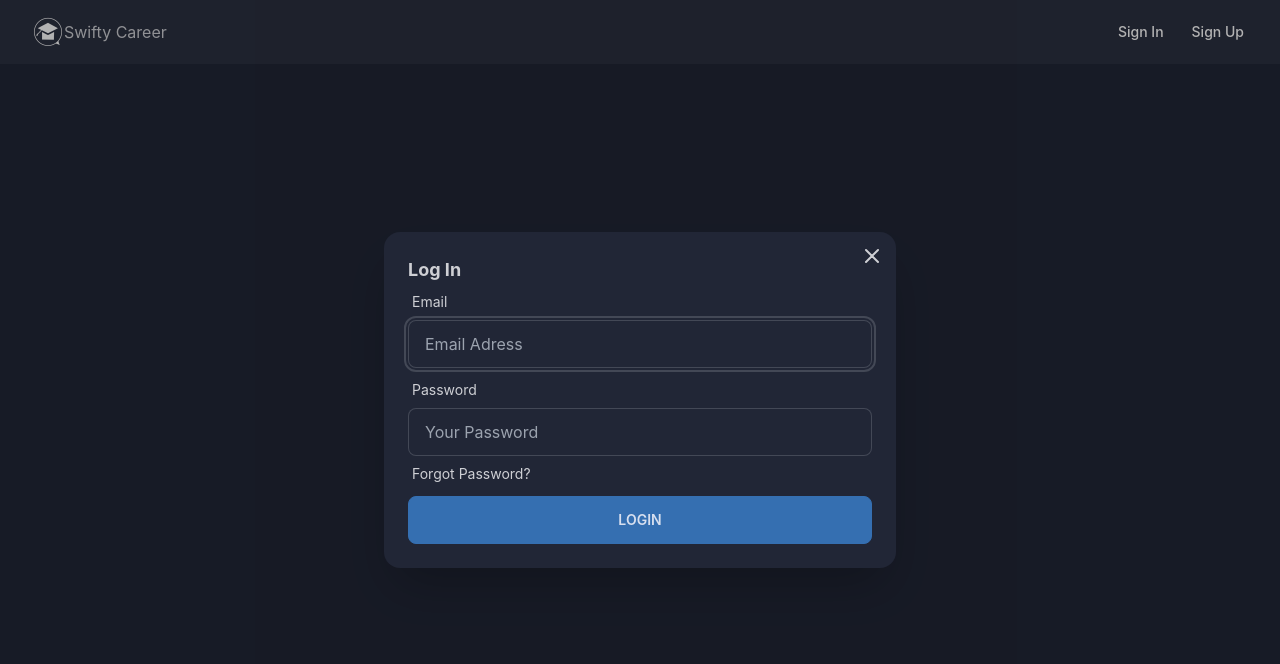
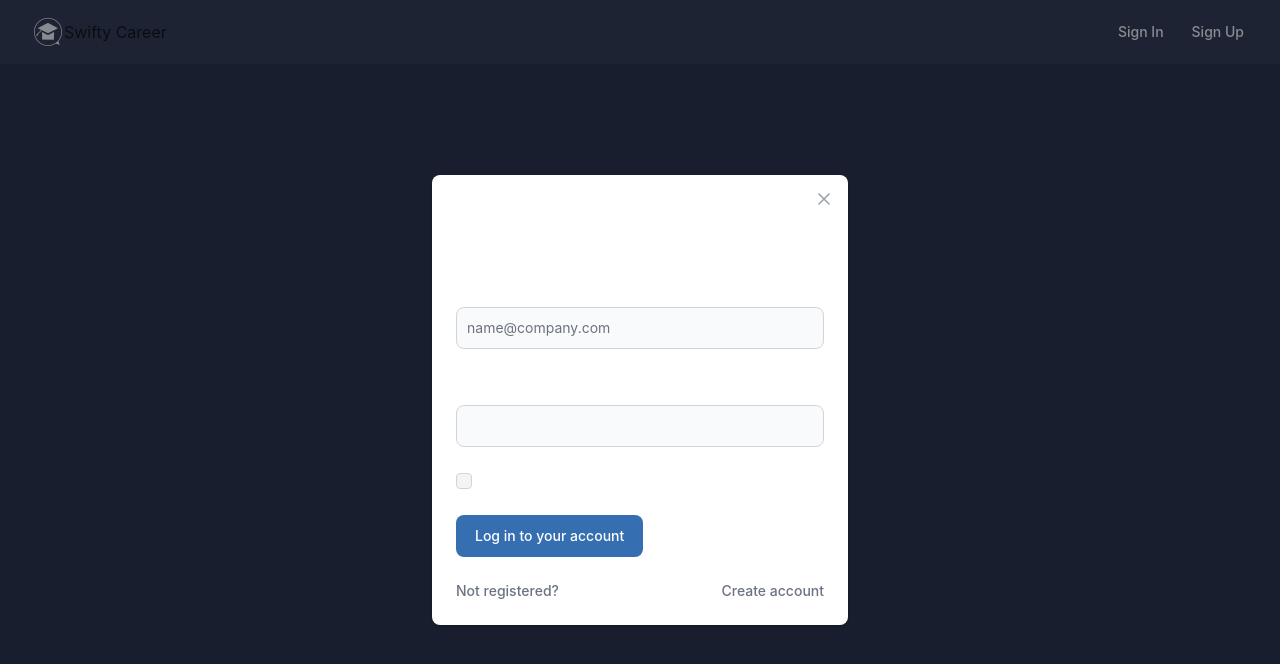
Before and after one commit to Gellert5225/swiftycareer-react, a React (Create React App) app: page / in a window 1280 px wide. Both pictures are taken after a click on the button "Sign In". Shown: the top 664 px of the page. Built offline with nearby package versions, Linux system fonts and the light colour scheme.

Commit message:
feed card

```diff
--- a/src/components/Feed/FeedCard.tsx
+++ b/src/components/Feed/FeedCard.tsx
@@ -1,46 +1,67 @@
-import { FC } from "react";
-import { FeedProps } from "../../data/Feed";
+'use client';
+import { FC, useEffect, useState, useContext } from "react";
+import { Feed, FeedProps } from "../../data/Feed";
+import { useLocalStorage } from '../../hooks/useLocalStorage';
+import { AuthContext } from "../../context/AuthContext";
+
+import { Carousel } from 'flowbite-react';
 import ReactQuill from 'react-quill';
 import 'react-quill/dist/quill.snow.css';
 
+import likeFilled from '../../images/like-selected.png'
+import likeHollow from '../../images/like.png'
+
 const FeedCard: FC<FeedProps> = ({feed}): JSX.Element => {
-	console.log(feed);
-	const goTo = (event: React.MouseEvent<HTMLAnchorElement, MouseEvent>) => {
-		event.preventDefault()
-		const btn = event.currentTarget
+	const [feedObj, setFeedObj] = useState<Feed>(feed);
+	const [liked, setLiked] = useState(false);
+	const { user } = useContext(AuthContext);
 
-		const carousel = btn.parentElement!.parentElement!.parentElement!
+	console.log(feedObj);
 
-		const href = btn.getAttribute('href')!
-		const target = carousel.querySelector<HTMLDivElement>(href)!
-		const left = target.offsetLeft
-		carousel.scrollTo({left: left - carousel.offsetLeft})
-}
+	useEffect(() => {
+		setFeedObj(feed);
+		console.log(feedObj);
+		if (user)
+			setLiked(feed.liked_user_ids.includes(user.id));
+	}, [feed.liked_user_ids]);
+
+	const handleLike = () => {
+		if (user) {
+			if (liked) {
+				var index = feed.liked_user_ids.indexOf(user.id);
+				if (index !== -1) {
+					feed.liked_user_ids.splice(index, 1);
+				}
+			} else {
+				feed.liked_user_ids.push(user.id);
+			}
+		}
+		setLiked(!liked);
+	};
 
 	return (
-		<div className="flex flex-col max-w-3xl w-full">
-			<div className="flex flex-row">
-				<img src={`http://${process.env.REACT_APP_SERVER_URL}/files/${feed.author.profile_picture}`} alt="profile" />
-				<div className="flex flex-col">
-					<p>{feed.author.display_name}</p>
-					<p>{feed.author.username}</p>
+		<div className="flex flex-col justify-between mb-2 bg-mainBlue rounded-lg">
+			<div className="flex flex-row grow p-2 items-center">
+				<img className="rounded-full w-10 h-10 align-middle" src={`http://${process.env.REACT_APP_SERVER_URL}/files/${feed.author.profile_picture}`} alt="profile" />
+				<div className="flex flex-col px-2">
+					<p className="text-white font-medium">{feed.author.display_name}</p>
+					<p className="text-lightGray text-sm">{feed.author.position}</p>
 				</div>
 			</div>
-			<ReactQuill className="!p-0" theme="snow" modules={{ toolbar: null, clipboard: { matchVisual: false } }} readOnly={true} value={feed.text}>
-				<div className="!border-transparent !border-0 !p-0"/>
-			</ReactQuill>
+			<ReactQuill className="!p-0 grow min-h-full" theme="snow" modules={{ toolbar: null }} readOnly={true} value={feedObj.text} />
 			{feed.images.length > 0 ?
-				<div className="carousel w-full">
+				<Carousel theme={{"scrollContainer": {"base": "flex h-full snap-mandatory overflow-y-hidden overflow-x-scroll scroll-smooth rounded-none"}}} indicators={feed.images.length > 1 ? true : false} leftControl={feed.images.length > 1 ? false : true} rightControl={feed.images.length > 1 ? false : true} slide={false} className="aspect-square grow rounded-none">
 					{feed.images.map((image, index) => (
-						<div key={image} id={"p" + feed._id + index} className="carousel-item relative w-full">
-							<img src={`http://${process.env.REACT_APP_SERVER_URL}/files/${image}`} className="w-full aspect-square object-cover" />
-							<div className="absolute flex justify-between transform -translate-y-1/2 left-5 right-5 top-1/2">
-								<a id="prev" onClick={goTo} href={index == 0 ? `#p${feed._id}${feed.images.length - 1}` : `#p${feed._id}${index - 1}`} className="btn btn-circle opacity-40">❮</a>
-								<a id="next" onClick={goTo} href={index == (feed.images.length - 1 )? `#p${feed._id}0` : `#p${feed._id}${index + 1}`} className="btn btn-circle opacity-40">❯</a>
-							</div>
-						</div>
+						<img key={image} src={`http://${process.env.REACT_APP_SERVER_URL}/files/${image}`} className="aspect-square object-cover" />
 					))}
-				</div> : <></>}
+				</Carousel> : <></>
+			}
+			<hr className="w-11/12 h-0.5 mx-auto my-2 bg-gray-100 border-0 rounded md:my-2 dark:bg-gray-700"></hr>
+			<div className="grow flex flex-row justify-around">
+				<div><img onClick={handleLike} className="w-5 h-5" src={liked ? likeFilled : likeHollow} alt="" /></div>
+				<div>Comment</div>
+				<div>Share</div>
+			</div>
 		</div>
 	)
 }
--- a/src/components/Modal/LoginModal.tsx
+++ b/src/components/Modal/LoginModal.tsx
@@ -1,6 +1,11 @@
 import { useState } from 'react';
+import { Button, Checkbox, Label, Modal, TextInput } from 'flowbite-react';
 
-const LoginModal = ({toggle = (username: string, password: string) => {}}) => {
+const LoginModal = (props: {
+	toggle: (username: string, password: string) => {},
+	open: string,
+	setOpen: React.Dispatch<React.SetStateAction<string | undefined>>
+}) => {
 	const [username, setUsername] = useState("");
 	const [password, setPassword] = useState("");
 
@@ -13,32 +18,44 @@ const LoginModal = ({toggle = (username: string, password: string) => {}}) => {
 	}
 
 	return (
-		<dialog id="my_modal_1" className="modal">
-			<div className="modal-box">
-				<h3 className="font-bold text-lg">Log In</h3>
-				<div className="form-control w-full max-w-full">
-					<label className="label">
-						<span className="label-text">Email</span>
-					</label>
-					<input type="text" placeholder="Email Adress" className="input input-bordered mb-1 w-full max-w-full" onChange={handleUsernameChange} />
-					<label className="label">
-						<span className="label-text">Password</span>
-					</label>
-					<input type="password" placeholder="Your Password" className="input input-bordered w-full max-w-full" onChange={handlePasswordChange} />
-					<label className="label text-sm">
-						<a href="/">Forgot Password?</a>
-					</label>
+		<Modal className='' show={props.open === 'signin-modal'} size="md" popup onClose={() => props.setOpen(undefined)}>
+			<Modal.Header  />
+			<Modal.Body >
+				<div className="space-y-6">
+					<h3 className="text-xl font-medium text-white">Sign in to Swifty Career</h3>
+					<div>
+						<div className="mb-2 block">
+							<Label className='text-white' htmlFor="email" value="Your email" />
+						</div>
+						<TextInput onChange={handleUsernameChange} id="email" placeholder="name@company.com" required />
+					</div>
+					<div>
+						<div className="mb-2 block">
+							<Label className='text-white' htmlFor="password" value="Your password" />
+						</div>
+						<TextInput onChange={handlePasswordChange} id="password" type="password" required />
+					</div>
+					<div className="flex justify-between">
+						<div className="flex items-center gap-2">
+							<Checkbox id="remember" />
+							<Label className='text-white' htmlFor="remember">Remember me</Label>
+						</div>
+						<a href="/modal" className="text-sm text-white text-cyan-700 hover:underline dark:text-cyan-500">
+							Lost Password?
+						</a>
+					</div>
+					<div className="w-full">
+						<Button className='bg-mainBlueTint' onClick={() => {props.toggle(username, password); props.setOpen(undefined);}}>Log in to your account</Button>
+					</div>
+					<div className="flex justify-between text-sm font-medium text-gray-500 dark:text-gray-300">
+						Not registered?&nbsp;
+						<a href="/modal" className="text-cyan-700 hover:underline dark:text-cyan-500">
+							Create account
+						</a>
+					</div>
 				</div>
-				<div className="modal-action mt-1">
-					<form className="w-full" method="dialog">
-						<button className="btn btn-sm btn-circle btn-ghost absolute right-2 top-2">
-							<svg xmlns="http://www.w3.org/2000/svg" className="h-6 w-6" fill="none" viewBox="0 0 24 24" stroke="currentColor"><path strokeLinecap="round" strokeLinejoin="round" strokeWidth="2" d="M6 18L18 6M6 6l12 12" /></svg>
-						</button>
-						<button className="btn btn-accent btn-block" onClick={() => {toggle(username, password)}}>Login</button>
-					</form>
-				</div>
-			</div>
-		</dialog>
+			</Modal.Body>
+		</Modal>
 	);
 };
 
--- a/src/components/NavBar/NavBar.tsx
+++ b/src/components/NavBar/NavBar.tsx
@@ -19,6 +19,8 @@ function classNames(...classes: String[]) {
 
 const NavBar = () => {
 	const [active, setActive] = useState("Home");
+	const [openModal, setOpenModal] = useState<string | undefined>();
+	const props = { openModal, setOpenModal};
 
 	const { setItem } = useLocalStorage();
 	const { user } = useContext(AuthContext);
@@ -38,7 +40,6 @@ const NavBar = () => {
 		}).then(async res => {
 			const isJson = res.headers.get('content-type')?.includes('application/json');
 			const data = isJson && await res.json();
-			res.headers.forEach(console.log);
 
 			if (!res.ok) {
 				const error = (data && data.error) || res.status;
@@ -57,8 +58,8 @@ const NavBar = () => {
 
 	return (
 		<>
-			<LoginModal toggle={handleLogin} />
-			<Disclosure as="nav" className="bg-primary">
+			<LoginModal toggle={handleLogin} open={openModal || ""} setOpen={setOpenModal}/>
+			<Disclosure as="nav" className="bg-mainBlue">
       {({ open }) => (
         <>
           <div className="mx-auto max-w-7xl px-2 sm:px-6 lg:px-8">
@@ -107,11 +108,7 @@ const NavBar = () => {
 										<button
 											key="signin"
 											className= 'text-white rounded-md p-1 text-sm font-medium'
-											onClick={() => {
-												if (document) {
-													(document.getElementById('my_modal_1') as HTMLFormElement).showModal();
-												}
-											}}
+											onClick={() => props.setOpenModal('signin-modal')}
 										>
 											Sign In
 										</button>
--- a/src/index.css
+++ b/src/index.css
@@ -9,7 +9,7 @@ body {
     sans-serif;
   -webkit-font-smoothing: antialiased;
   -moz-osx-font-smoothing: grayscale;
-  background-color:rgb(42, 47, 63);
+  background-color:rgb(32, 37, 53);
 }
 
 code {
@@ -19,4 +19,10 @@ code {
 
 .ql-editor {
 	padding: 10px 10px !important;
+	height: auto !important;
 }
+
+.ql-container {
+	height: auto !important;
+	border: none !important;
+}
--- a/src/routes/Feed/FeedPage.tsx
+++ b/src/routes/Feed/FeedPage.tsx
@@ -39,16 +39,16 @@ const FeedPage = () => {
 				<Navigate to="/" />
 			});
 		}
-	}, []);
+	}, [user?.id]);
 
 	if (!user) return <Navigate to="/" />
 
 	return (
 		<div className='bg-base-100'>
 			<NavBar />
-			<div className='bg-base-100 max-w-7xl mx-auto sm:px-6 lg:px-8 flex gap-2'>
+			<div className='bg-base-100 max-w-7xl mx-auto pt-2 sm:px-6 lg:px-8 flex'>
 				<div className='bg-red-100 grow-0 w-60 hidden md:block'>left</div>
-				<div className='grow'>
+				<div className='grow px-8'>
 					{feeds.map((feed, index) => (
 						<FeedCard
 							key={index}
--- a/tailwind.config.js
+++ b/tailwind.config.js
@@ -1,26 +1,17 @@
 /** @type {import('tailwindcss').Config} */
 module.exports = {
-	daisyui: {
-		themes: [{
-			mytheme: {
-				"primary": "#2A2F3F",
-				"secondary": "#9ca3af",
-				"accent": "#356FB1",
-				"neutral": "#3E4353",
-				"base-100": "#202535",
-				"info": "#3abff8",
-				"success": "#36d399",
-				"warning": "#fbbd23",
-				"error": "#f87272",
-				"sc-menu-bg": "#3E4353",
-				"sc-light-gray": "919AAC"
-			},
-		  },
-		],
-	  },
-	content: ["./src/**/*.{js,jsx,ts,tsx}",],
+	darkMode: 'media',
+	content: ["./src/**/*.{js,jsx,ts,tsx}", 'node_modules/flowbite-react/**/*.{js,jsx,ts,tsx}'],
 	theme: {
+		colors: {
+			'mainBlue': '#2A2F3F',
+			'mainBlueDark': '#202535',
+			'mainBlueTint': '#356FB1',
+			'mainBlueLight': '#343949',
+			'menuBg': '#3E4353',
+			'lightGray': '#919AAC'
+		},
 		extend: {},
 	},
-	plugins: [require("daisyui")],
+	plugins: [require('flowbite/plugin')],
 }
```
Also changed, not shown: package.json (+9 -3 lines), 1 other file (tests, documents, lock files or other folders).
